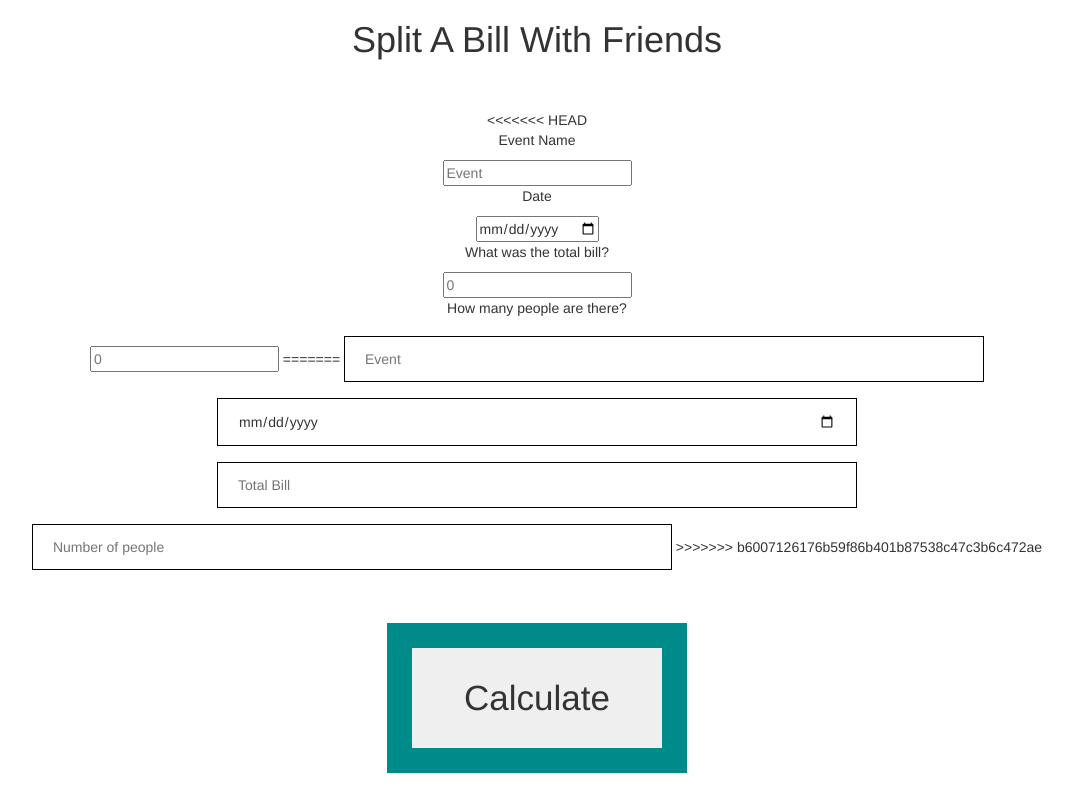
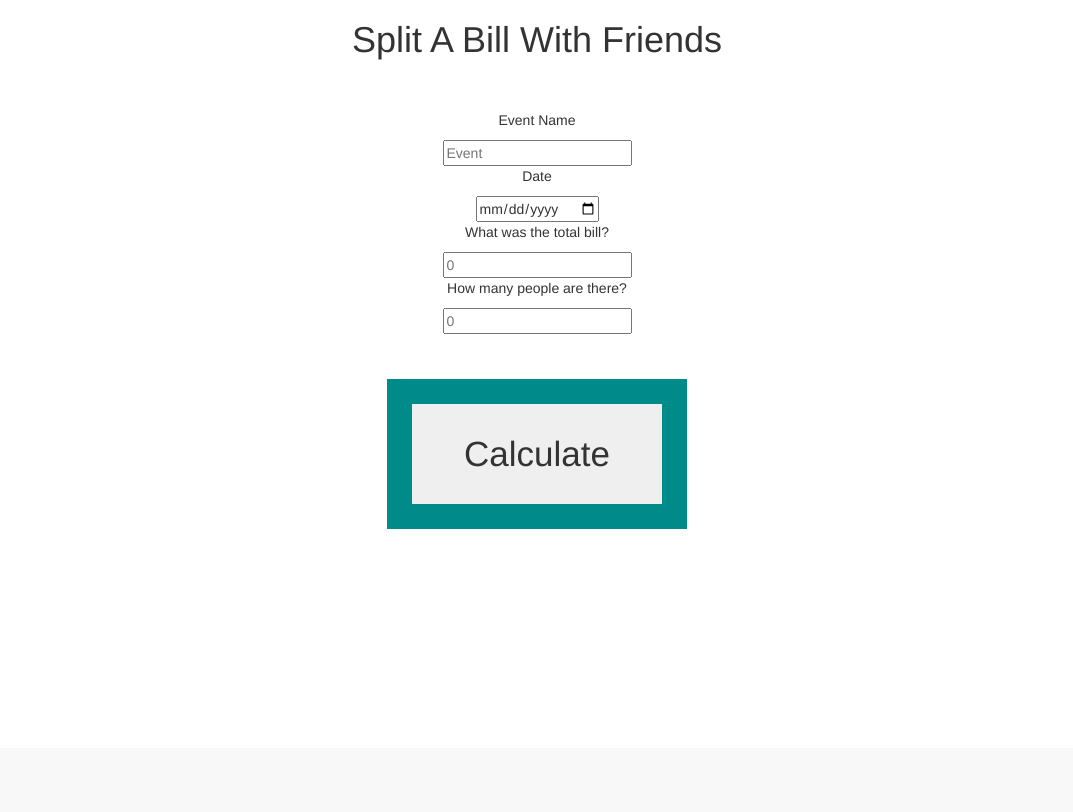
Before and after one commit to cyu6/acm-budgeting-app, a Python web app: template templates/splitbill.html in a window 1280 px wide. Shown: the part 52-864 px from the top of the page, without its empty margins (103-1176 px from the left). After the commit the page ends 581 px from the top, so only its background shows below. Run offline with Jinja, Linux system fonts and the light colour scheme; the template is opened without the code that fills it, so the values that code supplies are empty; some libraries are stand-ins or nearby versions.

Commit message:
idk what change

```diff
--- a/templates/show_splitbill.html
+++ b/templates/show_splitbill.html
@@ -92,11 +92,7 @@
  <div>
     <a href="https://www.paypal.com/signin?country.x=US&locale.x=en_US"/>
     <img src="https://www.paypalobjects.com/webstatic/en_US/i/buttons/checkout-logo-large.png" alt="Check out with PayPal" />
-<<<<<<< HEAD
-
-=======
 </div>
->>>>>>> b6007126176b59f86b401b87538c47c3b6c472ae
     <h1 class="thisheader">Previous Transaction with Friends</h1>
 
     {% for splitter in splitters %}
--- a/templates/splitbill.html
+++ b/templates/splitbill.html
@@ -91,7 +91,6 @@
     <br> <br>
     <center>
     <form method="post">
-<<<<<<< HEAD
       <p>Event Name </p>
       <input type="text" name="nameofevent" placeholder="Event" required>
       <p>Date</p>
@@ -100,16 +99,6 @@
       <input type="number" name="totalbill" placeholder="0" required/>
       <p>How many people are there?</p>
       <input type="number" name="totalpeople" placeholder="0" required/>
-=======
-      <!-- <p>Event Name </p> -->
-      <input id="input1" type="text" name="nameofevent" placeholder="Event">
-
-      <input id="input2" type="date" name="date">
-
-      <input id="input3" type="number" name="totalbill" placeholder="Total Bill"/>
-
-      <input id="input4" type="number" name="totalpeople" placeholder="Number of people"/>
->>>>>>> b6007126176b59f86b401b87538c47c3b6c472ae
       <br>
       <br>
       <button id="calculatorButton" type="submit">Calculate</button>
```
